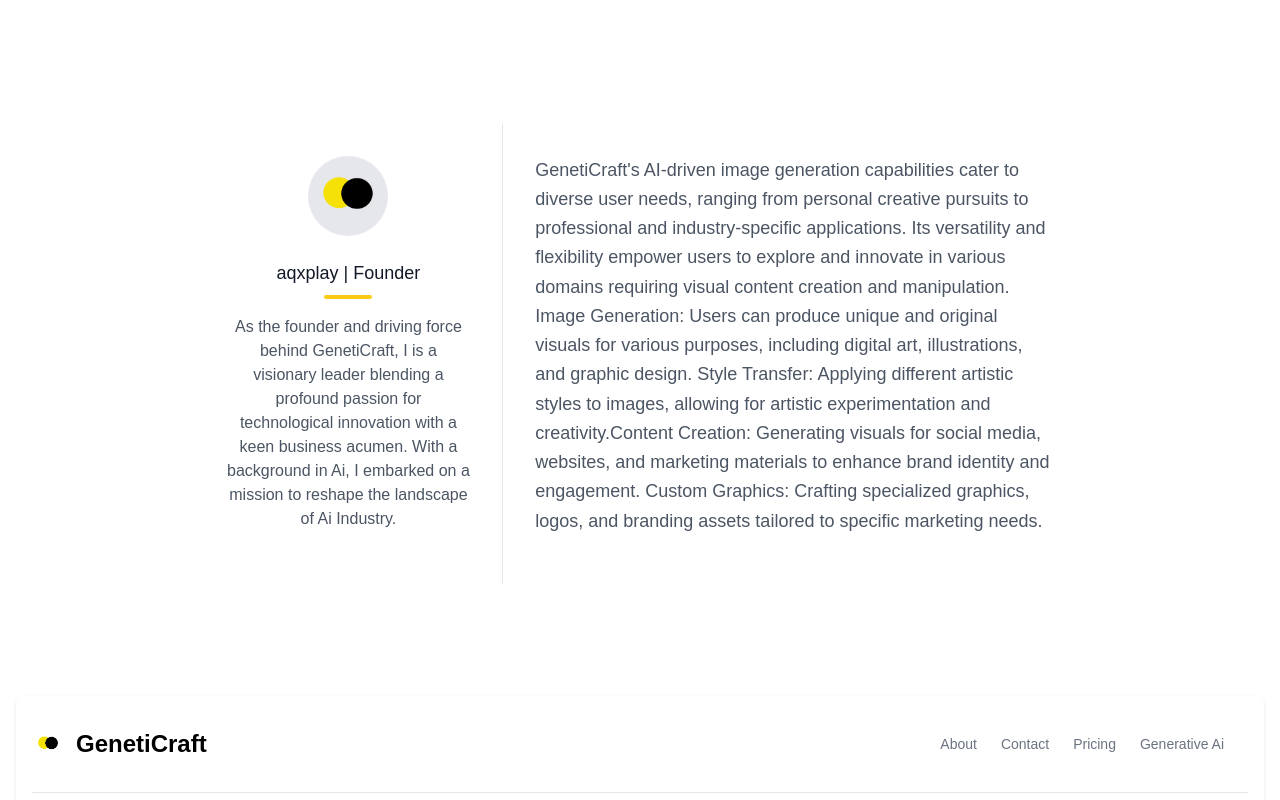
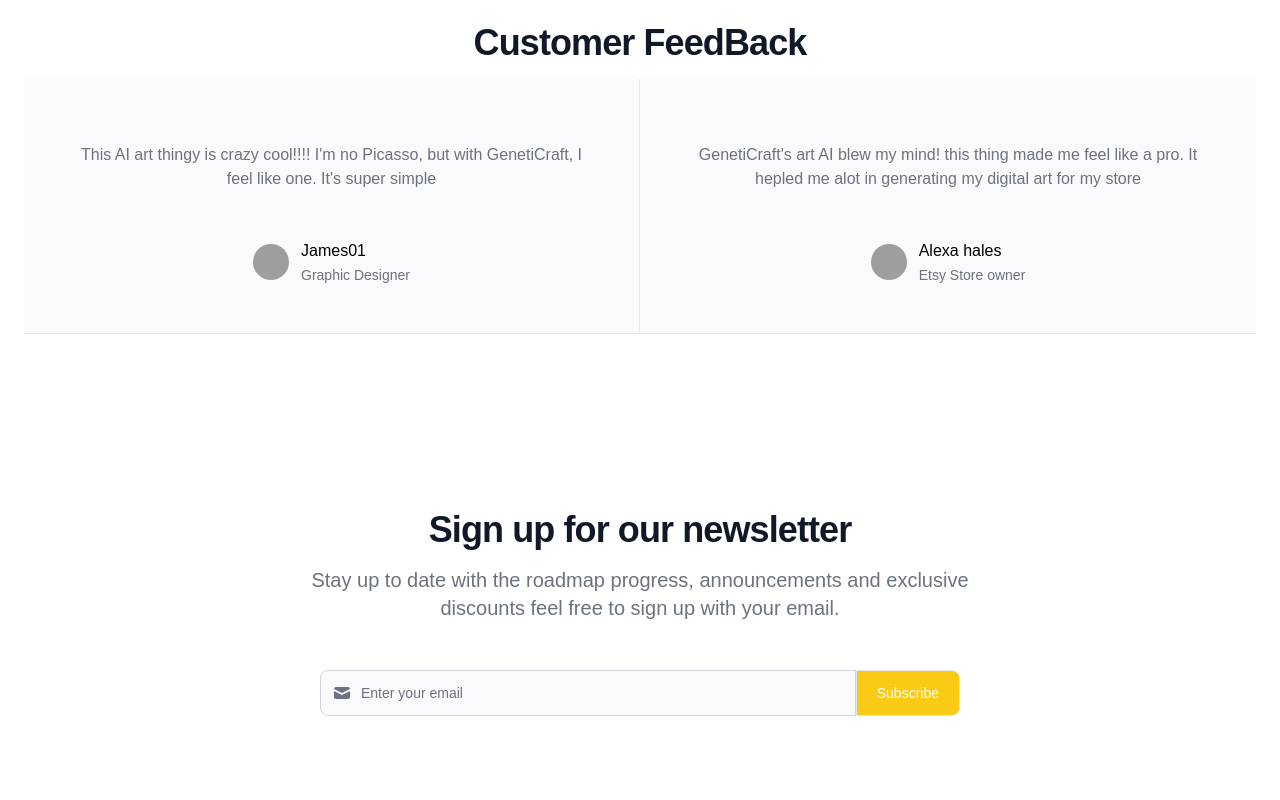
Before and after one commit to benxoa/GenetiCraft, a React (Vite) app in the folder client/: page / in a window 1280 px wide. Shown: the part 1420-2220 px from the top of the page. Built offline with nearby package versions, Linux system fonts and the light colour scheme; no server answers; grey boxes are pictures that could not be loaded.

Commit message:
More Components

```diff
--- a/client/index.html
+++ b/client/index.html
@@ -1,4 +1,4 @@
-<!doctype html>
+<!DOCTYPE html>
 <html lang="en">
   <head>
     <meta charset="UTF-8" />
@@ -6,11 +6,35 @@
     <meta name="viewport" content="width=device-width, initial-scale=1.0" />
     <script src="https://unpkg.com/@themesberg/flowbite@1.1.1/dist/flowbite.bundle.js"></script>
     <script src="https://unpkg.com/ionicons@4.5.10-0/dist/ionicons.js"></script>
+    <!-- Google Tag Manager -->
+    <script>
+      (function (w, d, s, l, i) {
+        w[l] = w[l] || [];
+        w[l].push({ "gtm.start": new Date().getTime(), event: "gtm.js" });
+        var f = d.getElementsByTagName(s)[0],
+          j = d.createElement(s),
+          dl = l != "dataLayer" ? "&l=" + l : "";
+        j.async = true;
+        j.src = "https://www.googletagmanager.com/gtm.js?id=" + i + dl;
+        f.parentNode.insertBefore(j, f);
+      })(window, document, "script", "dataLayer", "GTM-5T4VWPGL");
+    </script>
+    <!-- End Google Tag Manager -->
 
     <title>GenetiCraft Ai</title>
   </head>
   <body>
     <div id="root"></div>
     <script type="module" src="/src/main.jsx"></script>
+    <!-- Google Tag Manager (noscript) -->
+    <noscript
+      ><iframe
+        src="https://www.googletagmanager.com/ns.html?id=GTM-5T4VWPGL"
+        height="0"
+        width="0"
+        style="display: none; visibility: hidden"
+      ></iframe
+    ></noscript>
+    <!-- End Google Tag Manager (noscript) -->
   </body>
 </html>
--- a/client/src/components/Navbar.jsx
+++ b/client/src/components/Navbar.jsx
@@ -188,14 +188,27 @@
           </span>
         </Navbar.Brand>
         <div className="flex md:order-2 ">
-        {isLoggedIn ? (
+        {isLoggedIn ? (<>
+          <button className="focus:outline-none text-white bg-yellow-400 hover:bg-yellow-500 focus:ring-4 focus:ring-yellow-300 font-medium rounded-lg text-sm px-5 py-2.5 me-2 mb-2 dark:focus:ring-yellow-900">
+        <Link to={"/generate"}>Generate</Link>
+
+      </button>
+          <Navbar.Toggle />
+
+
+        </>):(<>
+
+          <button className="focus:outline-none text-white bg-yellow-400 hover:bg-yellow-500 focus:ring-4 focus:ring-yellow-300 font-medium rounded-lg text-sm px-5 py-2.5 me-2 mb-2 dark:focus:ring-yellow-900">
+        <Link to={"/generate"}>Try Now</Link>
+
+      </button>
       <Navbar.Toggle />
-    ) : (
-      <button className="focus:outline-none text-white bg-yellow-400 hover:bg-yellow-500 focus:ring-4 focus:ring-yellow-300 font-medium rounded-lg text-sm px-5 py-2.5 me-2 mb-2 dark:focus:ring-yellow-900">
-        <Link to={"/generate"}>Try Now</Link>
-      </button>
-    )}
-          <Navbar.Toggle />
+
+
+        </>)}
+
+
+
         </div>
         <Navbar.Collapse>
         <li>
@@ -224,14 +237,14 @@
               </li>
           {isLoggedIn ? (
             <>
-            <li>
+            {/* <li>
                     <Link
                       to="/generate"
                       className="block py-2 px-3 text-gray-900 rounded hover:bg-gray-100 md:hover:bg-transparent md:border-0 md:hover:text-yellow-300 md:p-0 dark:text-white md:dark:hover:text-blue-500 dark:hover:bg-gray-700 dark:hover:text-white md:dark:hover:bg-transparent"
                     >
                       Generate
                     </Link>
-                  </li>
+                  </li> */}
                   <li>
                     <Link
                       to="/store"
--- /dev/null
+++ b/client/src/components/Newsletter.jsx
@@ -0,0 +1,54 @@
+import React, { useState } from 'react'
+import toast, { Toaster } from "react-hot-toast";
+
+
+const Newsletter = () => {
+    const [letter, setletter] = useState("")
+    const HandleSubmit = async()=> {
+        if (letter !== "") {
+            if (!letter.includes("@")) {
+                // If the letter is not an empty string and does not contain "@"
+                // Show an error message or handle the lack of "@" symbol
+                // For example:
+                toast.error("Invalid email format. Please include '@' in the email address.");
+            } else {
+                // If the letter is not empty and contains "@"
+                // Show success message for subscribing to the newsletter
+                toast.success("Subscribed to newsletter successfully!");
+            }
+        }
+    }
+  return (
+    <>
+    <Toaster />
+      <section class="bg-white dark:bg-gray-900">
+  <div class="py-8 px-4 mx-auto max-w-screen-xl lg:py-16 lg:px-6">
+      <div class="mx-auto max-w-screen-md sm:text-center">
+          <h2 class="mb-4 text-3xl tracking-tight font-extrabold text-gray-900 sm:text-4xl dark:text-white">Sign up for our newsletter</h2>
+          <p class="mx-auto mb-8 max-w-2xl font-light text-gray-500 md:mb-12 sm:text-xl dark:text-gray-400">Stay up to date with the roadmap progress, announcements and exclusive discounts feel free to sign up with your email.</p>
+          <form action="#">
+              <div class="items-center mx-auto mb-3 space-y-4 max-w-screen-sm sm:flex sm:space-y-0">
+                  <div class="relative w-full">
+                      <label for="email" class="hidden mb-2 text-sm font-medium text-gray-900 dark:text-gray-300">Email address</label>
+                      <div class="flex absolute inset-y-0 left-0 items-center pl-3 pointer-events-none">
+                          <svg class="w-5 h-5 text-gray-500 dark:text-gray-400" fill="currentColor" viewBox="0 0 20 20" xmlns="http://www.w3.org/2000/svg"><path d="M2.003 5.884L10 9.882l7.997-3.998A2 2 0 0016 4H4a2 2 0 00-1.997 1.884z"></path><path d="M18 8.118l-8 4-8-4V14a2 2 0 002 2h12a2 2 0 002-2V8.118z"></path></svg>
+                      </div>
+                      <input  value={letter} onChange={(e)=> setletter(e.target.value)} class="block p-3 pl-10 w-full text-sm text-gray-900 bg-gray-50 rounded-lg border border-gray-300 sm:rounded-none sm:rounded-l-lg focus:ring-primary-500 focus:border-primary-500 dark:bg-gray-700 dark:border-gray-600 dark:placeholder-gray-400 dark:text-white dark:focus:ring-primary-500 dark:focus:border-primary-500" placeholder="Enter your email" type="email"
+                    name="email"
+                    id="email" required=""/>
+
+                  </div>
+                  <div>
+                      <button onClick={HandleSubmit} type="button" class="bg-yellow-300 py-3 px-5 w-full text-sm font-medium text-center text-white rounded-lg border cursor-pointer bg-primary-700 border-primary-600 sm:rounded-none sm:rounded-r-lg hover:bg-primary-800 focus:ring-4 focus:ring-primary-300 dark:bg-primary-600 dark:hover:bg-primary-700 dark:focus:ring-primary-800">Subscribe</button>
+
+                  </div>
+              </div>
+          </form>
+      </div>
+  </div>
+</section>
+    </>
+  )
+}
+
+export default Newsletter
--- /dev/null
+++ b/client/src/components/Testimonials.jsx
@@ -0,0 +1,51 @@
+import React, { useState } from 'react'
+
+
+const Testimonials = () => {
+
+  return (
+    <>
+      <section class="bg-white dark:bg-gray-900">
+  <div class="py-8 px-4 mx-auto max-w-screen-xl text-center lg:py-16 lg:px-6">
+      <div class="mx-auto max-w-screen-sm">
+          <h2 class="mb-4 text-4xl tracking-tight font-extrabold text-gray-900 dark:text-white">Customer FeedBack</h2>
+      </div>
+      <div class="grid mb-8 lg:mb-12 lg:grid-cols-2">
+          <figure class="flex flex-col justify-center items-center p-8 text-center bg-gray-50 border-b border-gray-200 md:p-12 lg:border-r dark:bg-gray-800 dark:border-gray-700">
+              <blockquote class="mx-auto mb-8 max-w-2xl text-gray-500 dark:text-gray-400">
+                  <h3 class="text-lg font-semibold text-gray-900 dark:text-white"></h3>
+                  <p class="my-4">This AI art thingy is crazy cool!!!! I'm no Picasso, but with GenetiCraft, I feel like one. It's super simple</p>
+
+              </blockquote>
+              <figcaption class="flex justify-center items-center space-x-3">
+              <img class="w-9 h-9 rounded-full" width="100" height="100" src="https://img.icons8.com/ios-filled/100/gender-neutral-user.png" alt="profile picture"/>
+                  <div class="space-y-0.5 font-medium dark:text-white text-left">
+                      <div>James01</div>
+                      <div class="text-sm font-light text-gray-500 dark:text-gray-400">Graphic Designer</div>
+                  </div>
+              </figcaption>
+          </figure>
+          <figure class="flex flex-col justify-center items-center p-8 text-center bg-gray-50 border-b border-gray-200 md:p-12 dark:bg-gray-800 dark:border-gray-700">
+              <blockquote class="mx-auto mb-8 max-w-2xl text-gray-500 dark:text-gray-400">
+                  <p class="my-4">GenetiCraft's art AI blew my mind! this thing made me feel like a pro. It hepled me alot in generating my digital art for my store</p>
+              </blockquote>
+              <figcaption class="flex justify-center items-center space-x-3">
+                  <img class="w-9 h-9 rounded-full" width="100" height="100" src="https://img.icons8.com/ios-filled/100/gender-neutral-user.png" alt="profile picture"/>
+                  {/* <img  alt="gender-neutral-user"/> */}
+                  <div class="space-y-0.5 font-medium dark:text-white text-left">
+                      <div>Alexa hales</div>
+                      <div class="text-sm font-light text-gray-500 dark:text-gray-400">Etsy Store owner</div>
+                  </div>
+              </figcaption>
+          </figure>
+
+
+      </div>
+
+      </div>
+</section>
+    </>
+  )
+}
+
+export default Testimonials
--- a/client/src/pages/Home.jsx
+++ b/client/src/pages/Home.jsx
@@ -4,6 +4,8 @@
 import ShowCase from '../components/ShowCase'
 import {Link } from 'react-router-dom'
 import About from '../pages/About'
+import Testimonials from '../components/Testimonials'
+import Newsletter from '../components/Newsletter'
 
 function Home() {
 
@@ -15,7 +17,7 @@
       <h1 class="title-font sm:text-4xl text-3xl mb-4 font-medium text-gray-900">Visualize Your Ideas:
         <br class="hidden lg:inline-block"/> GenetiCraft Ai Powered Digital Art Generator.
       </h1>
-      <p class="mb-8 leading-relaxed animate-fade-in-down">GenetiCraft invites you to explore a world of limitless creativity. Generate stunning images that reflect your imagination. Your canvas awaits!</p>
+      <p class="mb-8 leading-relaxed animate-fade-in-down">Unlock a world of originality with our generative AI. Seamlessly producing digital illustrations and paintings, our AI creates unique, one-of-a-kind artwork, ensuring each piece is entirely plagiarism-free. Say goodbye to worries about authenticity – our innovative technology is dedicated to crafting original compositions, empowering you to explore endless creative possibilities without the fear of replication. Join us in revolutionizing the artistry landscape with AI-generated masterpieces that are truly yours.</p>
       <div class="flex justify-center animate-fade-in">
         <button class="inline-flex text-white bg-yellow-300 border-0 py-2 px-6 focus:outline-none hover:bg-black rounded text-lg animate-hover"><Link to="/generate">Try Now</Link></button>
         <button class="ml-4 inline-flex text-gray-700 bg-gray-100 border-0 py-2 px-6 focus:outline-none hover:bg-gray-200 rounded text-lg animate-hover"><Link to="/about">Learn More</Link></button>
@@ -26,9 +28,12 @@
     </div>
   </div>
 </section>
-<Pricing />
+{/* <Pricing /> */}
 {/* <ShowCase /> */}
 <About/>
+<Testimonials />
+<Newsletter />
+
 
 
 
```
